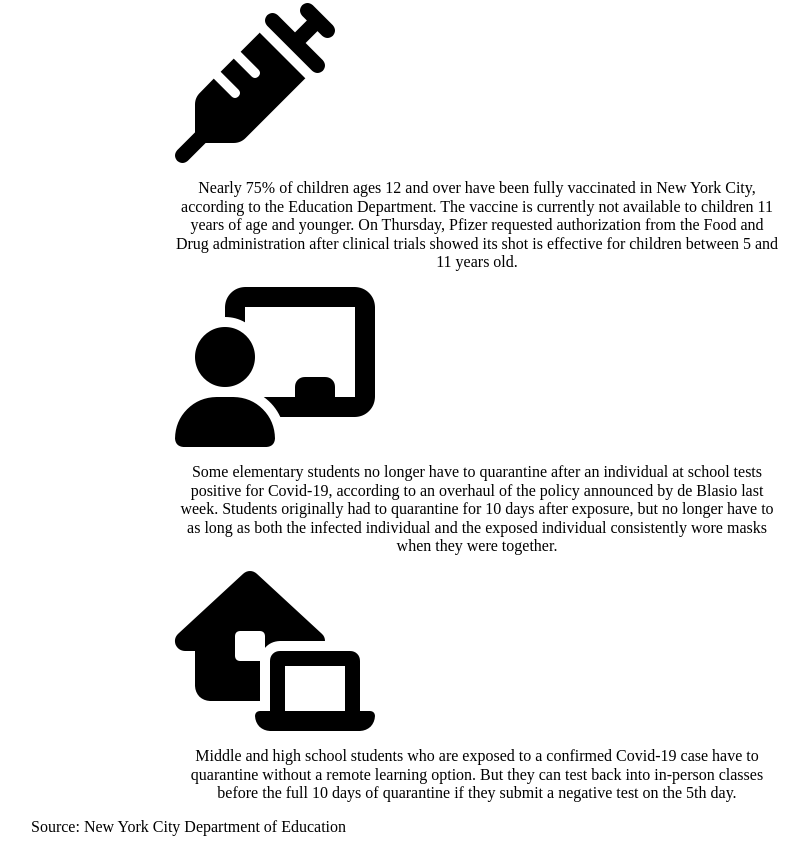
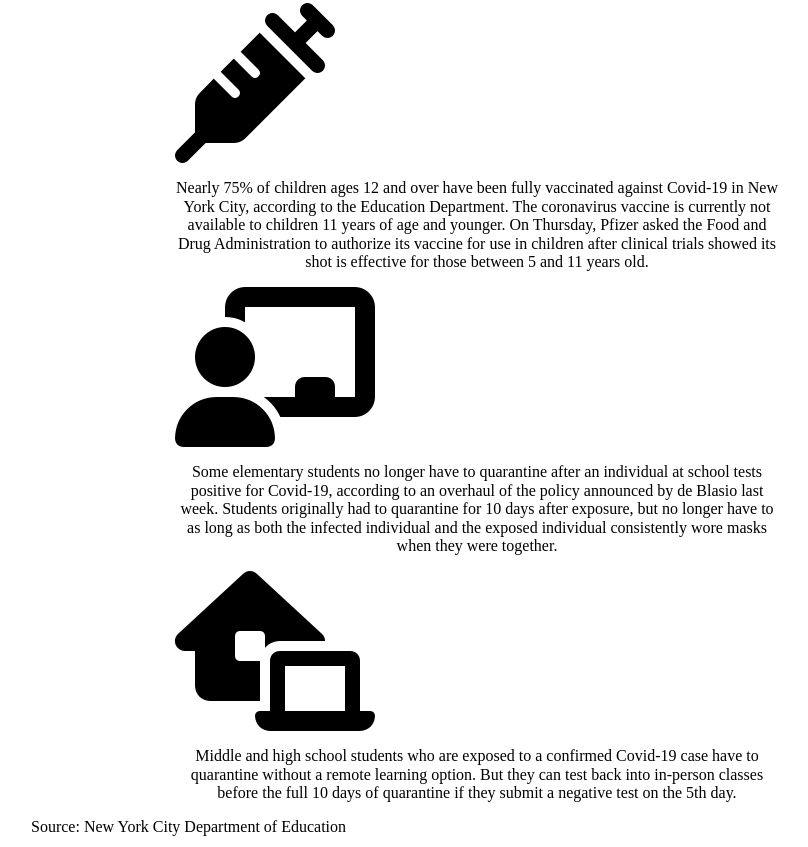
Before and after one commit to ginaaheeb/icongraphic.heeb, a plain HTML site: page index.html in a window 1280 px wide. Shown: the part 960-1807 px from the top of the page, without its empty margins (219-1027 px from the left). Drawn offline with nearby package versions, Linux system fonts and the light colour scheme.

Commit message:
Updated text

```diff
--- a/index.html
+++ b/index.html
@@ -45,7 +45,7 @@
 
 
          <div class="column"><i class="fas fa-syringe"></i></div>
-         <p class="description">Nearly 75% of children ages 12 and over have been fully vaccinated in New York City, according to the Education Department. The vaccine is currently not available to children 11 years of age and younger. On Thursday, Pfizer requested authorization from the Food and Drug administration after clinical trials showed its shot is effective for children between 5 and 11 years old.</p>
+         <p class="description">Nearly 75% of children ages 12 and over have been fully vaccinated against Covid-19 in New York City, according to the Education Department. The coronavirus vaccine is currently not available to children 11 years of age and younger. On Thursday, Pfizer asked the Food and Drug Administration to authorize its vaccine for use in children after clinical trials showed its shot is effective for those between 5 and 11 years old.</p>
 
 
 
```
